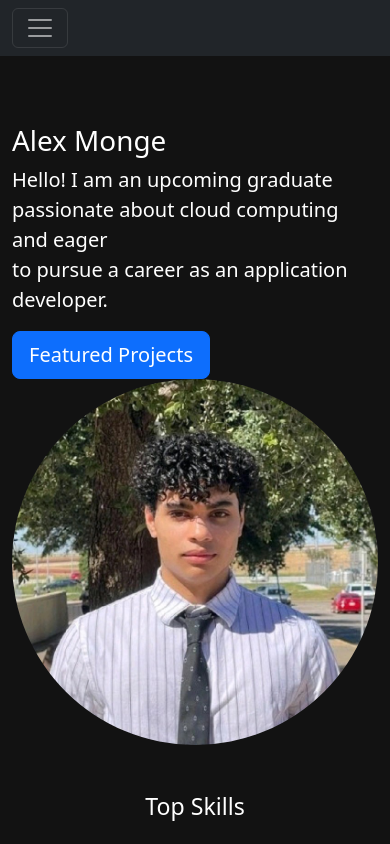
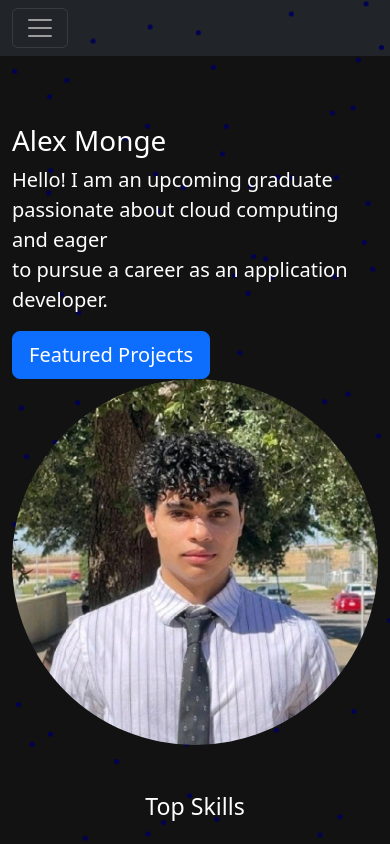
Before and after one commit to a1monge/my-portfolio, a React (Create React App) app: page / in a window 390 px wide. Shown: the top 844 px of the page. Built offline with nearby package versions, Linux system fonts and the light colour scheme.

Commit message:
finished about me page mostly

```diff
--- a/package.json
+++ b/package.json
@@ -8,6 +8,7 @@
     "@testing-library/user-event": "^13.5.0",
     "bootstrap": "^5.3.3",
     "bootstrap-icons": "^1.11.3",
+    "jquery": "^3.7.1",
     "react": "^18.3.1",
     "react-dom": "^18.3.1",
     "react-scripts": "5.0.1",
--- a/src/App.css
+++ b/src/App.css
@@ -87,3 +87,74 @@
 .rounded-circle {
   border-radius: 50%;
 }
+
+
+/* App.css */
+
+/* Keyframes for particle animation */
+@keyframes float {
+  0% {
+    transform: translate(0, 0);
+    opacity: 1;
+  }
+
+  100% {
+    transform: translate(var(--translate-x), var(--translate-y));
+    opacity: 1;
+    /* Maintain opacity */
+  }
+}
+
+/* App.css */
+
+/* Keyframes for particle animation */
+@keyframes drift {
+  0% {
+    transform: translate(0, 0);
+    opacity: 1;
+  }
+
+  100% {
+    transform: translate(var(--drift-x), var(--drift-y));
+    opacity: 1;
+  }
+}
+
+.particle {
+  position: fixed;
+  width: 5px;
+  height: 5px;
+  border-radius: 50%;
+  background-color: rgb(2, 2, 83);
+  /* Set all particles to purple */
+  animation: drift 30s linear forwards;
+  /* Slow spreading animation */
+  z-index: 0;
+  /* Ensure particles stay behind content */
+}
+
+body {
+  overflow-x: hidden;
+  /* Hide horizontal scrollbar */
+}
+
+.container {
+  max-width: 100%;
+  /* Ensure content fits within viewport */
+  overflow-x: hidden;
+  /* Hide overflow for containers */
+}
+
+.header-container {
+  position: relative;
+  overflow: hidden;
+  /* Ensure particles don't overflow the container */
+  height: 100vh;
+  /* Set a height to the container */
+}
+
+.header-content {
+  position: relative;
+  z-index: 1;
+  /* Ensure content stays above particles */
+}
--- a/src/App.js
+++ b/src/App.js
@@ -3,6 +3,10 @@ import './App.css';
 import 'bootstrap/dist/css/bootstrap.min.css';
 import Navbar from './components/Navbar';
 import Header from './components/Header';
+import 'bootstrap/dist/js/bootstrap.bundle.min'; // Import Bootstrap JS
+
+import $ from 'jquery'; // Import jQuery for Bootstrap JS components
+
 
 
 function App() {
--- a/src/components/Header.js
+++ b/src/components/Header.js
@@ -1,18 +1,54 @@
-import React from 'react';
+// Header.js
+
+import React, { useEffect } from 'react';
 import 'bootstrap/dist/css/bootstrap.min.css';
 import profileImage from '../img/profile.jpg'; // Import the image
 import Skills from './Skills'; // Import the Skills component
+import '../App.css'; // Import your CSS file
 
 function Header() {
+    useEffect(() => {
+        const createParticle = () => {
+            const particle = document.createElement('div');
+            particle.classList.add('particle');
+            particle.style.left = `${Math.random() * window.innerWidth}px`; // Random horizontal position within viewport
+            particle.style.top = `${Math.random() * window.innerHeight}px`; // Random vertical position within viewport
+
+            // Calculate drift distance based on initial position
+            const driftX = Math.random() * 200 - 50; // Range of -65 to 135 pixels horizontally
+            const driftY = Math.random() * 200 - 80; // Range of -80 to 120 pixels vertically
+
+            particle.style.setProperty('--drift-x', `${driftX}px`);
+            particle.style.setProperty('--drift-y', `${driftY}px`);
+
+            document.body.appendChild(particle);
+        };
+
+        // Function to generate particles initially and every 30 seconds
+        const generateParticles = () => {
+            for (let i = 0; i < 50; i++) {
+                createParticle();
+            }
+        };
+
+        // Initial particle generation
+        generateParticles();
+
+        // Set interval for particle generation
+        const particleInterval = setInterval(generateParticles, 30000);
+        return () => clearInterval(particleInterval);
+
+    }, []);
+
     return (
-        <div className="container mt-4">
-            <header className="header text-center">
+        <div className="container mt-4 header-container">
+            <header className="header text-center header-content">
                 <div className="row align-items-center">
                     <div className="col-md-8 text-left" style={{ textAlign: "left", marginLeft: "0" }}>
                         <h1 className="mt-4 text-left">
                             Alex Monge</h1>
                         <p className="lead">
-                            Hello! I am an upcoming graduate passionate about cloud computing and eager <br/>to pursue a career as an application developer.</p>
+                            Hello! I am an upcoming graduate passionate about cloud computing and eager <br />to pursue a career as an application developer.</p>
                         <a href="#Featured-Projects" className="btn btn-primary btn-lg">Featured Projects</a>
                     </div>
                     <div className="col-md-4">
--- a/src/components/Navbar.js
+++ b/src/components/Navbar.js
@@ -1,7 +1,16 @@
 // Navbar.js
-import React from 'react';
+import React, { useEffect } from 'react';
+import $ from 'jquery'; // Import jQuery for Bootstrap JS components
+import 'bootstrap/dist/js/bootstrap.bundle.min'; // Import Bootstrap JS
 
 const Navbar = () => {
+    // Initialize the Bootstrap navbar toggle with jQuery
+    useEffect(() => {
+        $('.navbar-toggler').on('click', function () {
+            $(this).toggleClass('active');
+        });
+    }, []);
+
     return (
         <nav className="navbar navbar-expand-lg navbar-dark bg-dark">
             <div className="container">
```
Also changed, not shown: 1 other file (tests, documents, lock files or other folders).
